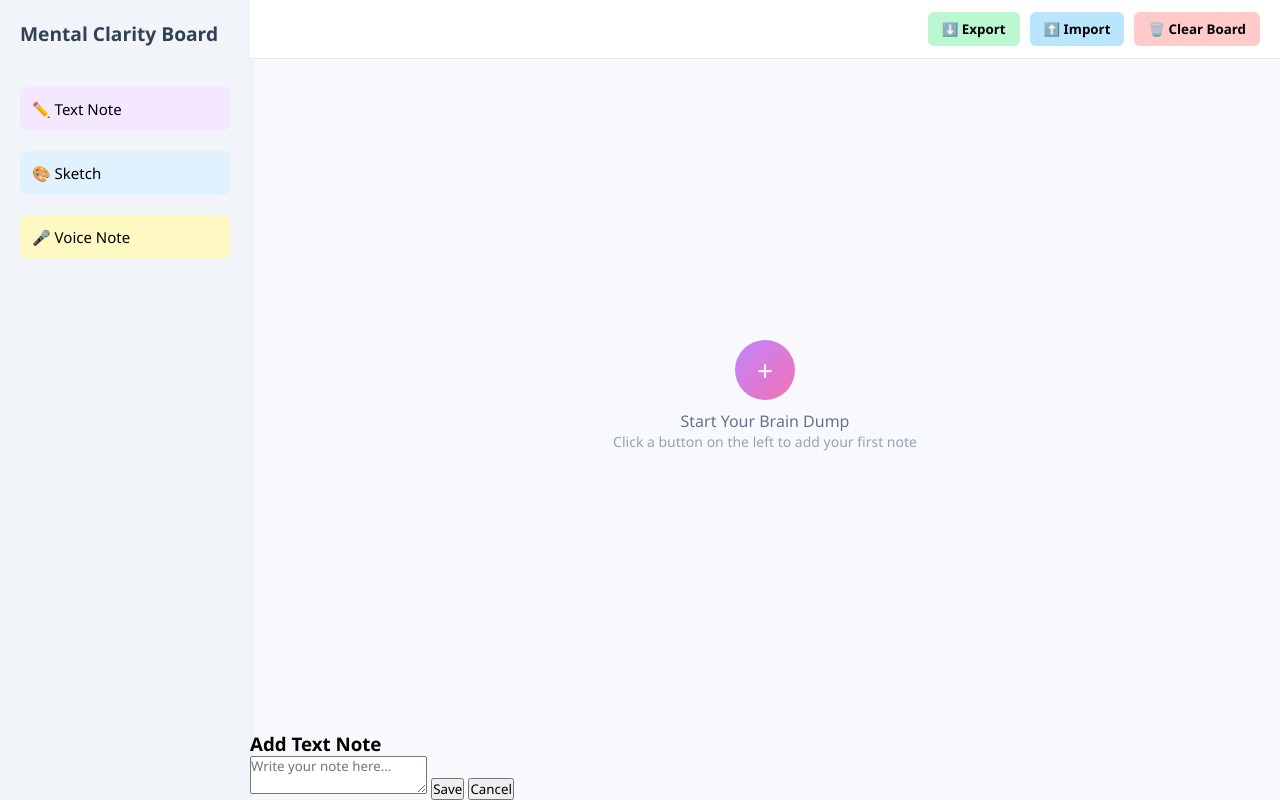
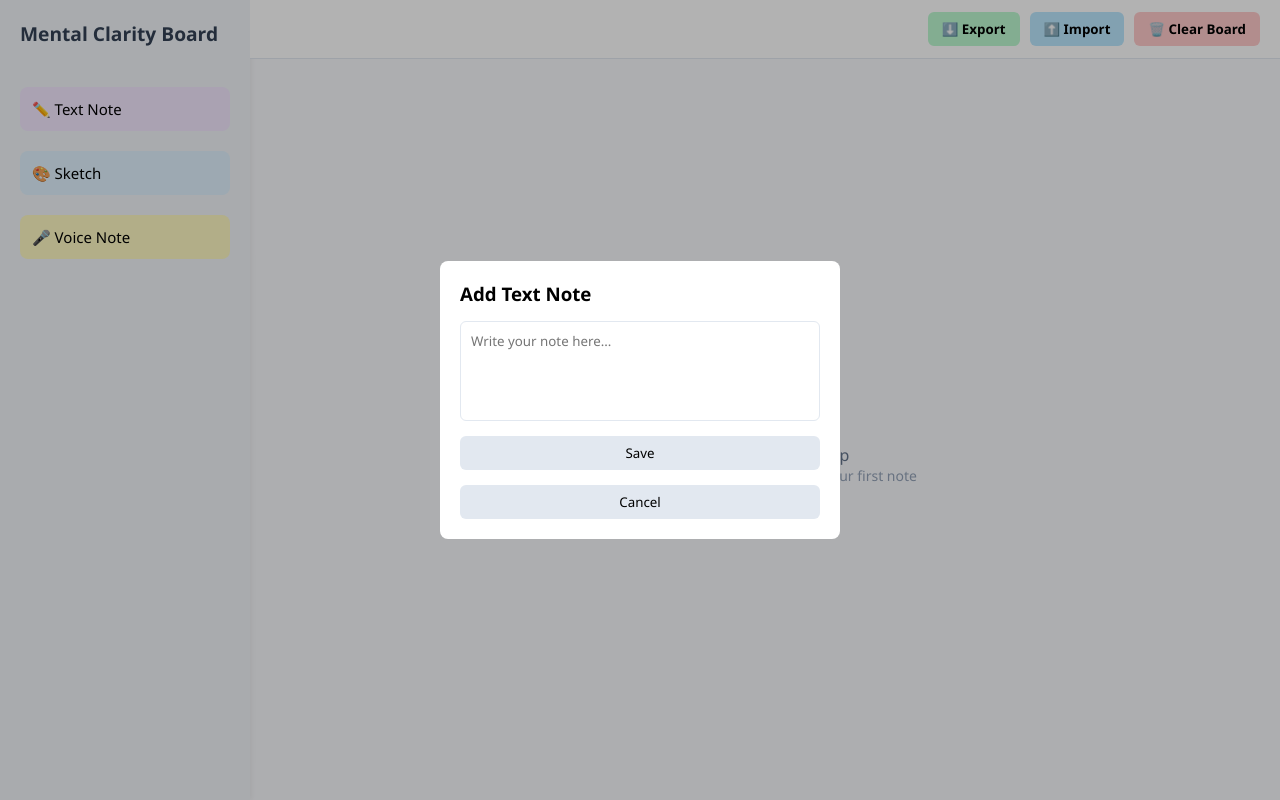
Before and after one commit to Callista021/mental-clarity-board, a plain HTML site: page index.html in a window 1280 px wide. Both pictures are taken after a click on the button "✏️ Text Note". Drawn offline with Linux system fonts and the light colour scheme.

Commit message:
Update style.css

```diff
--- a/style.css
+++ b/style.css
@@ -133,8 +133,6 @@ body {
   word-wrap: break-word;
 }
 
-/* Sketch Canvas Styles */
-
 .sketch-container {
   display: flex;
   flex-direction: column;
@@ -169,7 +167,47 @@ body {
   background: #cbd5e1;
 }
 
-/* Responsive adjustments */
+.modal {
+  position: fixed;
+  top: 0; left: 0;
+  width: 100%; height: 100%;
+  background: rgba(0,0,0,0.3);
+  display: flex;
+  justify-content: center;
+  align-items: center;
+}
+
+.modal-content {
+  background: #ffffff;
+  padding: 20px;
+  border-radius: 8px;
+  width: 90%;
+  max-width: 400px;
+  display: flex;
+  flex-direction: column;
+  gap: 15px;
+}
+
+.modal-content textarea {
+  width: 100%;
+  height: 100px;
+  resize: none;
+  padding: 10px;
+  border-radius: 6px;
+  border: 1px solid #e2e8f0;
+}
+
+.modal-content button {
+  padding: 8px 12px;
+  border: none;
+  border-radius: 6px;
+  background: #e2e8f0;
+  cursor: pointer;
+}
+
+.modal-content button:hover {
+  background: #cbd5e1;
+}
 
 @media (max-width: 768px) {
   .container {
```
